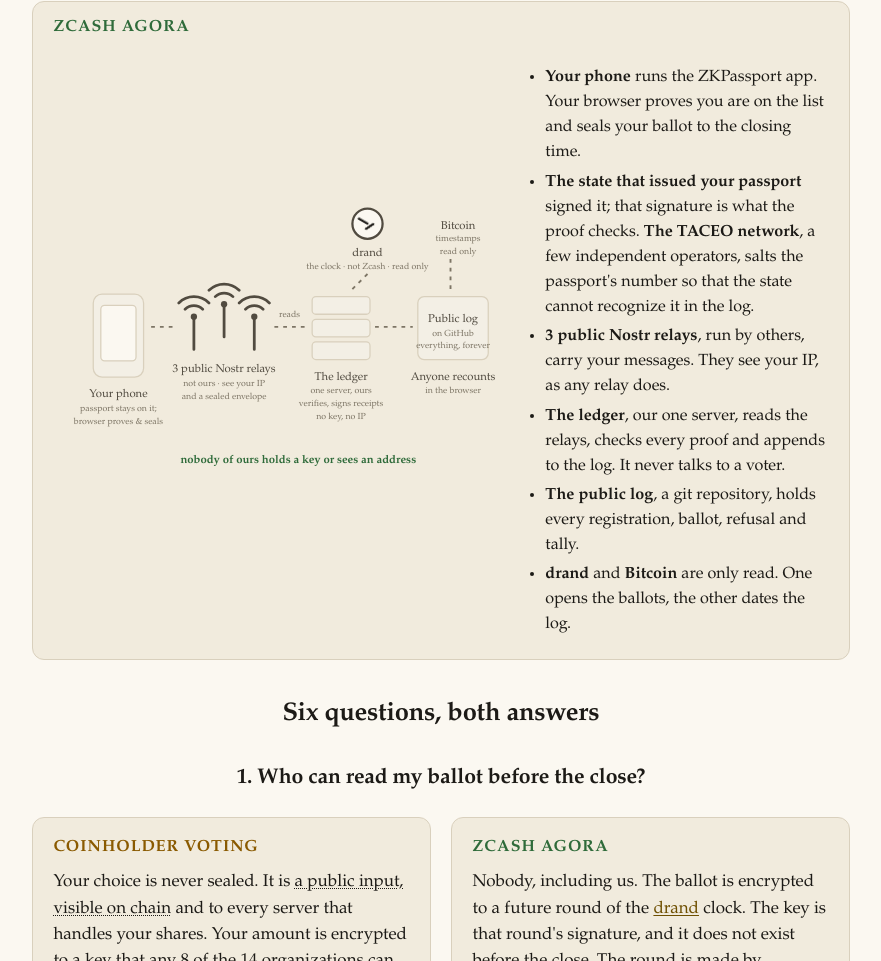
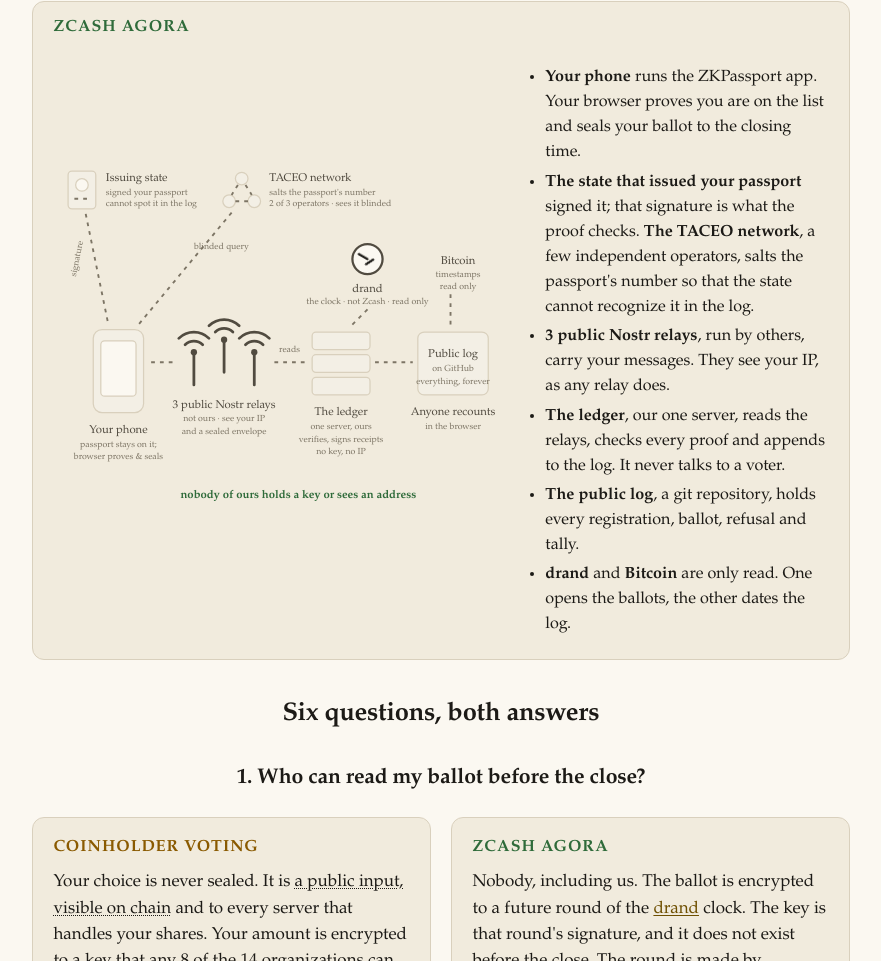
Before and after one commit to nikkolasg/zcash-agora, a plain HTML site: page site/comparison/index.html in a window 1280 px wide. Shown: the part 897-1858 px from the top of the page, without its empty margins (199-1080 px from the left). Drawn offline with Linux system fonts and the light colour scheme; files that its build step writes are made by us from their sources.

Commit message:
comparison page: the Agora diagram shows the issuing state and the TACEO network
Co-Authored-By: Claude Fable 5.2 <noreply@anthropic.com>

```diff
--- a/site/comparison/index.html
+++ b/site/comparison/index.html
@@ -82,7 +82,22 @@
 </div>
 <div class="side people wide">
 <h3>Zcash Agora</h3>
-<div class="pair"><svg viewBox="0 0 360 230" class="anim actors" role="img" aria-label="Zcash Agora: your phone and browser, public Nostr relays, one ledger server, a public log on GitHub, and two networks read only: drand and Bitcoin">
+<div class="pair"><svg viewBox="0 0 360 286" class="anim actors" role="img" aria-label="Zcash Agora: the state that issued your passport and the TACEO network that salts its number, both met only by your phone; your phone and browser, public Nostr relays, one ledger server, a public log on GitHub, and two networks read only: drand and Bitcoin">
+  <!-- the issuing state and the OPRF network: met by the phone only, at registration -->
+  <rect x="12" y="8" width="22" height="30" rx="3" class="frame2"/><circle cx="23" cy="19" r="5" class="frame"/><line x1="17" y1="30" x2="29" y2="30" class="wire"/>
+  <text x="42" y="16" class="label">Issuing state</text>
+  <text x="42" y="27" class="tiny">signed your passport</text>
+  <text x="42" y="36" class="tiny">cannot spot it in the log</text>
+  <g class="server"><circle cx="150" cy="14" r="5" class="frame2"/><circle cx="140" cy="32" r="5" class="frame2"/><circle cx="160" cy="32" r="5" class="frame2"/></g>
+  <line x1="147" y1="19" x2="142" y2="27" class="wire"/><line x1="153" y1="19" x2="158" y2="27" class="wire"/><line x1="145" y1="32" x2="155" y2="32" class="wire"/>
+  <text x="172" y="16" class="label">TACEO network</text>
+  <text x="172" y="27" class="tiny">salts the passport's number</text>
+  <text x="172" y="36" class="tiny">2 of 3 operators · sees it blinded</text>
+  <line x1="26" y1="42" x2="44" y2="130" class="wire"/>
+  <text x="18" y="92" class="tiny" transform="rotate(-78 18 92)">signature</text>
+  <line x1="142" y1="41" x2="68" y2="130" class="wire"/>
+  <text x="112" y="70" class="tiny">blinded query</text>
+  <g transform="translate(0 56)">
   <!-- drand + bitcoin -->
   <g class="clock" transform="translate(250 22)"><circle r="12"/><line class="hand" x1="0" y1="0" x2="0" y2="-8"/><line class="hand" x1="0" y1="0" x2="6" y2="3"/></g>
   <text x="250" y="48" text-anchor="middle" class="label">drand</text>
@@ -123,6 +138,7 @@
   <line x1="250" y1="62" x2="236" y2="76" class="wire"/>
   <line x1="316" y1="50" x2="316" y2="76" class="wire"/>
   <text x="195" y="212" text-anchor="middle" class="good">nobody of ours holds a key or sees an address</text>
+</g>
 </svg>
 <ul class="who">
   <li><strong>Your phone</strong> runs the ZKPassport app. Your browser proves you are on the list and seals your ballot to the closing time.</li>
```
Also changed, not shown: site/comparison/index.src.html (+17 -1 lines).
